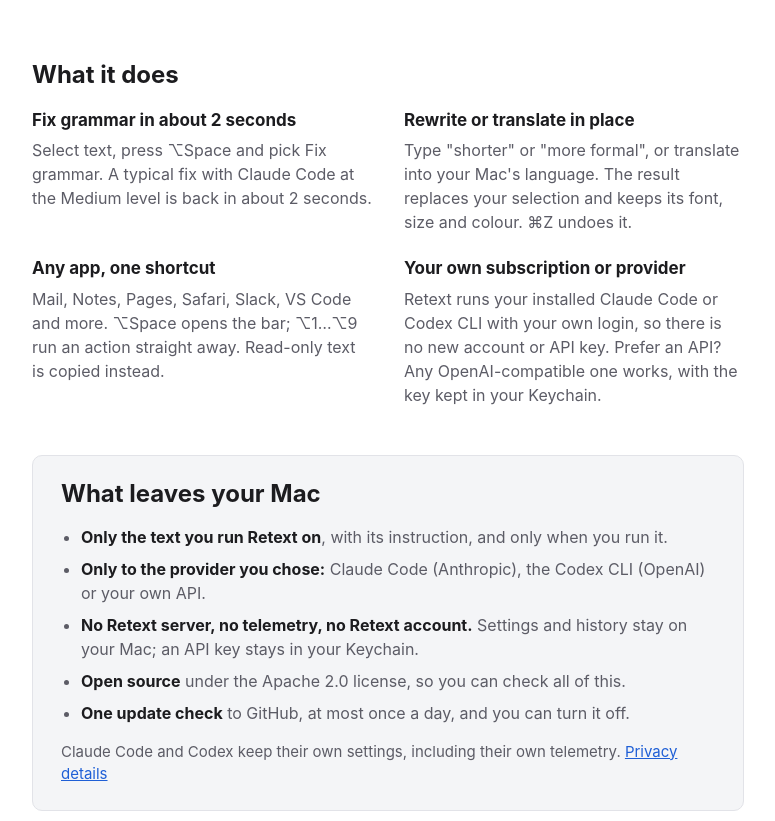
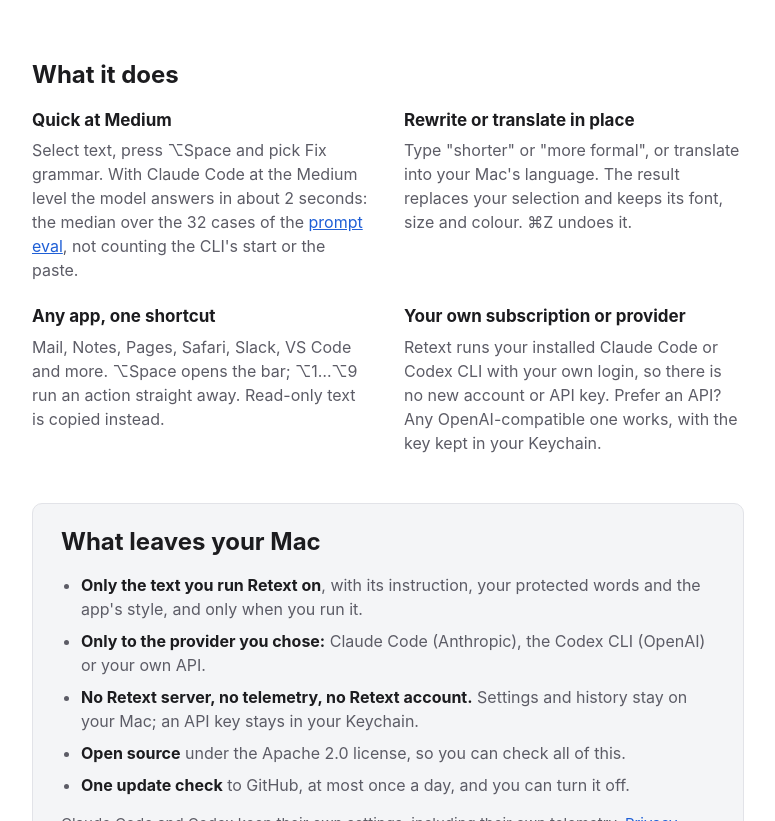
Before and after one commit to hlebtkachenko/retext, a plain HTML site: page docs/index.html in a window 1280 px wide. Shown: the part 614-1435 px from the top of the page, without its empty margins (252-1027 px from the left). Drawn offline with Linux system fonts and the light colour scheme.

Commit message:
docs: honest speed claim, full privacy lead and upgrade notes for the new bundle id

```diff
--- a/docs/index.html
+++ b/docs/index.html
@@ -124,8 +124,8 @@
     <h2 id="features">What it does</h2>
     <div class="features">
       <div>
-        <h3>Fix grammar in about 2 seconds</h3>
-        <p>Select text, press ⌥Space and pick Fix grammar. A typical fix with Claude Code at the Medium level is back in about 2 seconds.</p>
+        <h3>Quick at Medium</h3>
+        <p>Select text, press ⌥Space and pick Fix grammar. With Claude Code at the Medium level the model answers in about 2 seconds: the median over the 32 cases of the <a href="https://github.com/hlebtkachenko/retext/blob/main/eval/results/2026-11-19-142544.md">prompt eval</a>, not counting the CLI's start or the paste.</p>
       </div>
       <div>
         <h3>Rewrite or translate in place</h3>
@@ -145,7 +145,7 @@
   <section class="privacy" aria-labelledby="privacy">
     <h2 id="privacy">What leaves your Mac</h2>
     <ul>
-      <li><strong>Only the text you run Retext on</strong>, with its instruction, and only when you run it.</li>
+      <li><strong>Only the text you run Retext on</strong>, with its instruction, your protected words and the app's style, and only when you run it.</li>
       <li><strong>Only to the provider you chose:</strong> Claude Code (Anthropic), the Codex CLI (OpenAI) or your own API.</li>
       <li><strong>No Retext server, no telemetry, no Retext account.</strong> Settings and history stay on your Mac; an API key stays in your Keychain.</li>
       <li><strong>Open source</strong> under the Apache 2.0 license, so you can check all of this.</li>
```
Also changed, not shown: 2 other files.
